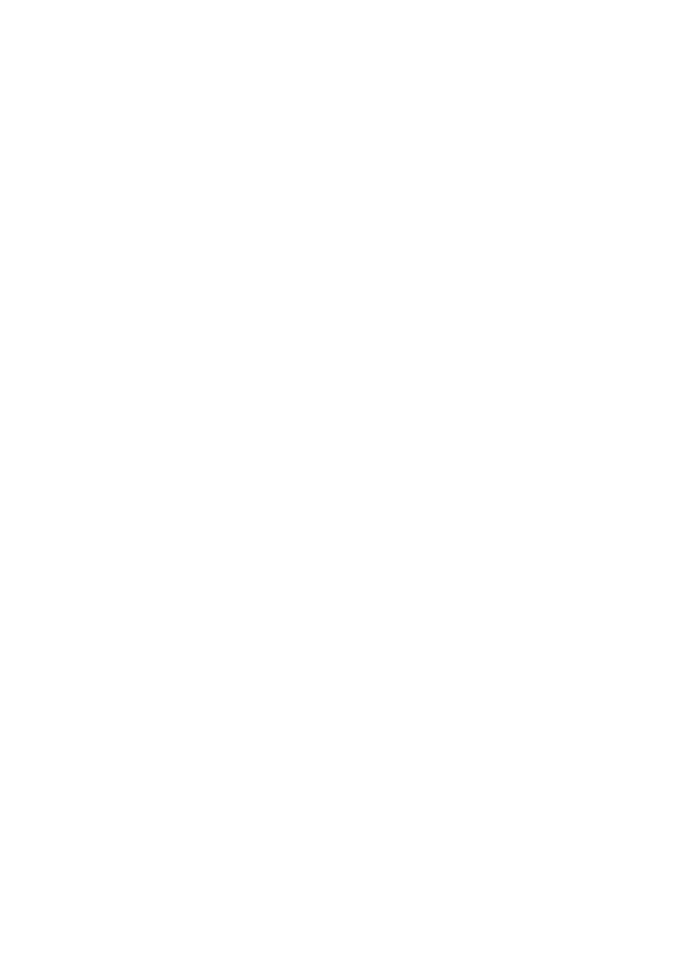
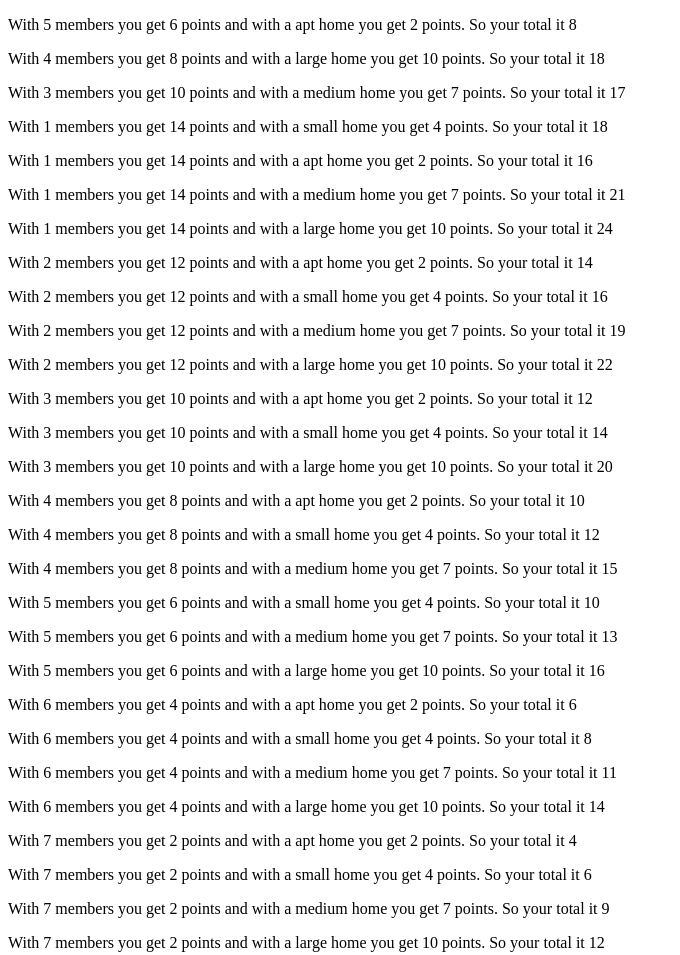
Before and after one commit to CIT93/jasmine-pub, a plain HTML site: page w4/index.html in a window 1280 px wide. Shown: the whole page, without its empty margins (0-680 px from the left). Before the commit the page ends 800 px from the top, so only its background shows below. Drawn offline with Linux system fonts and the light colour scheme.

Commit message:
updated output to DOM

```diff
--- a/w4/index.html
+++ b/w4/index.html
@@ -7,6 +7,7 @@
     <title>Week 4 - Carbon Footprint</title>
 </head>
 <body>
-
+    <div id="output">
+    </div>
 </body>
 </html>
--- a/w4/main.js
+++ b/w4/main.js
@@ -43,7 +43,15 @@ function start(houseHoldMembers, houseSize) {
 }
 
 function displayOutput() {
-
+    for (arr of cfpData){
+        console.log(arr);
+        const output = document.getElementById("output");
+        const newP = document.createElement("p");
+        newP.textContent = `With ${arr[0]} members you get ${arr[2]} points and with a ${arr[1]} home you get ${arr[3]} points. So your total it ${arr[4]}`
+        //newP.textContent = `Judging from the data, with ${arr[0]} members your points are ${arr[3]}`
+        //newP.textContent = `Carbon Footprint total is ${arr[4]}`
+        output.appendChild(newP)
+    }
 }
 
 start(5, "apt");
```
